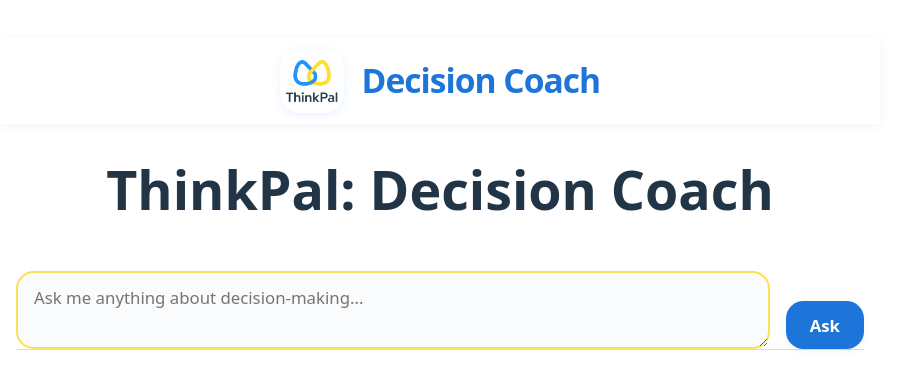
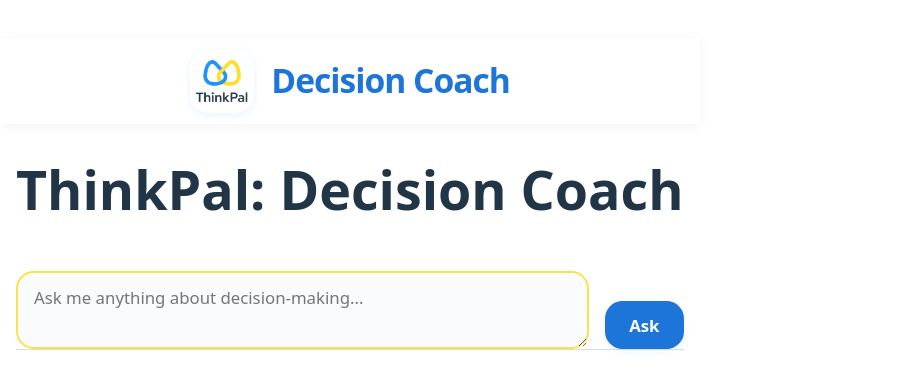
Before and after one commit to xiaominy2025/gpttutor-frontend, a React (Vite) app: page / in a window 1280 px wide. Shown: the part 190-578 px from the top of the page, without its empty margins (0-911 px from the left). Built offline with nearby package versions, Linux system fonts and the light colour scheme.

Commit message:
V1.6.5: Comprehensive centering fix attempts - Flex container and navbar alignment

```diff
--- a/src/App.css
+++ b/src/App.css
@@ -23,16 +23,11 @@
 
 /* Main layout containers - ensure all are centered */
 .main-container {
-  width: 880px;
+  width: 100%;
   max-width: 880px;
   margin: 0 auto;
   padding: 0 1rem;
   box-sizing: border-box;
-  display: block;
-  align-self: center;
-  position: relative;
-  left: 50%;
-  transform: translateX(-50%);
 }
 
 .question-bar,
@@ -269,6 +264,8 @@
   display: flex;
   flex-direction: column;
   align-items: center;
+  justify-content: flex-start;
+  width: 100%;
   font-size: 1.05rem;
 }
 
@@ -417,6 +414,8 @@
   position: sticky;
   top: 0;
   z-index: 100;
+  display: flex;
+  justify-content: center;
 }
 .navbar-content {
   display: flex;
```
